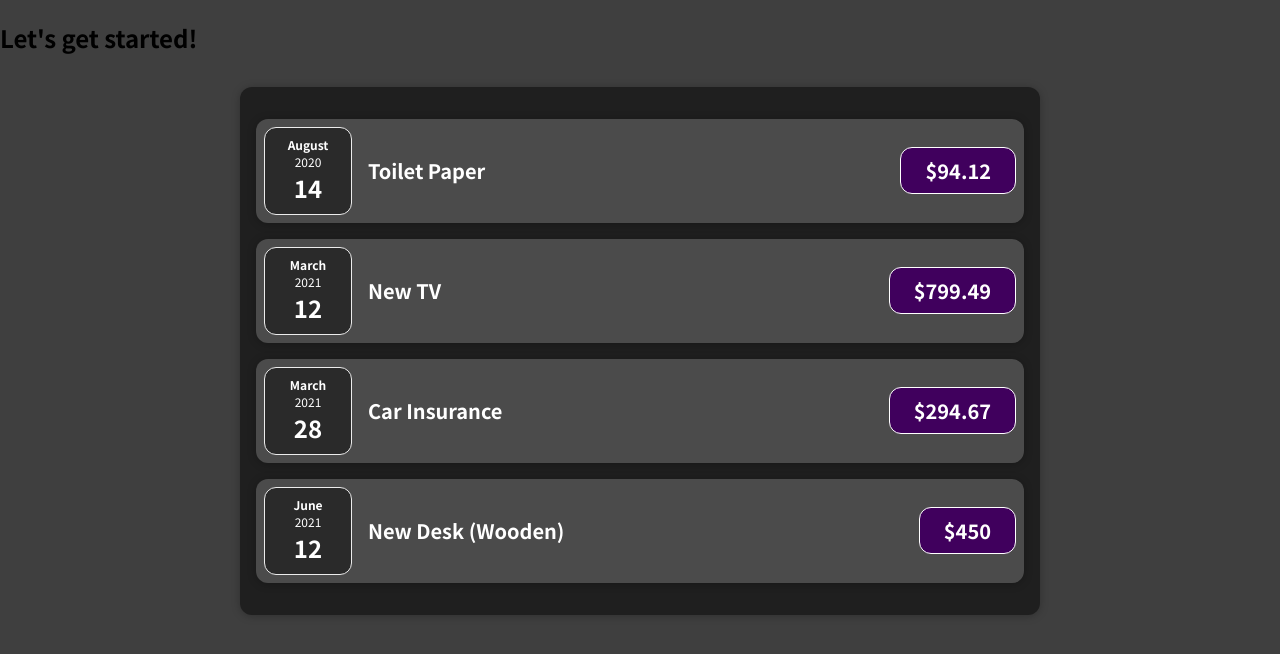
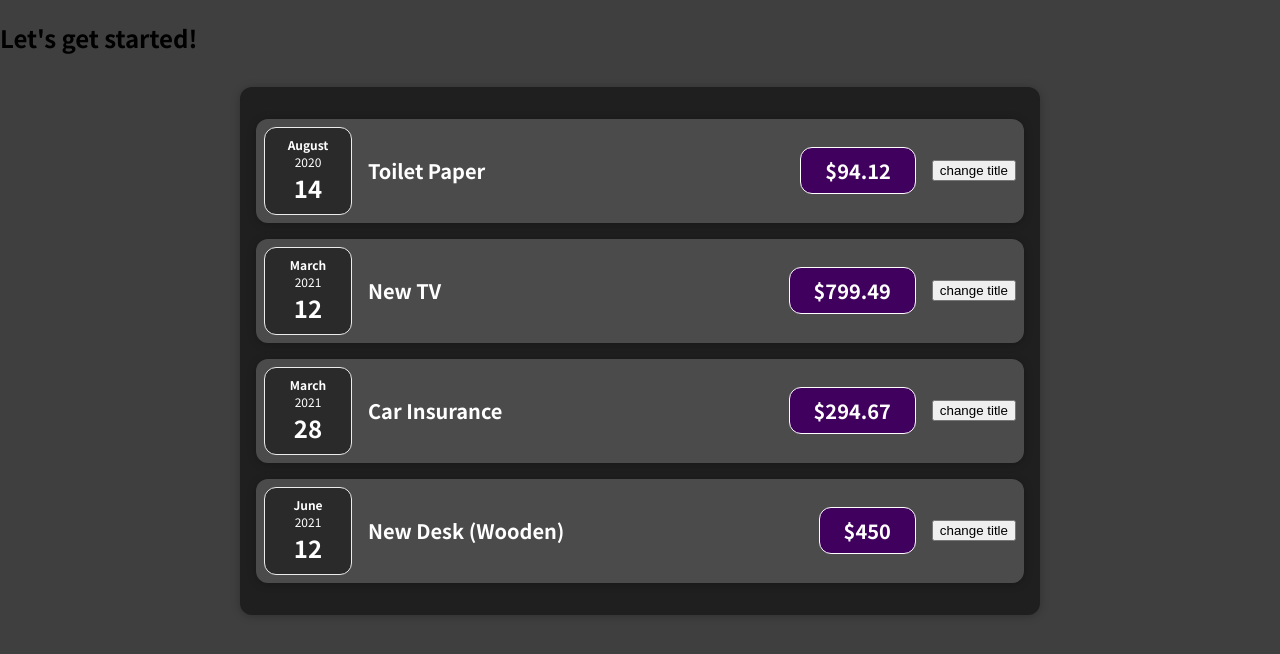
Before and after one commit to kjm541006/udemy, a React (Create React App) app in the folder react/01-starting-setup/: page / in a window 1280 px wide. Shown: the top 654 px of the page. Built offline with nearby package versions, Linux system fonts and the light colour scheme.

Commit message:
useState 사용해 state 추가

```diff
--- a/react/01-starting-setup/src/components/Expenses/ExpenseItem.js
+++ b/react/01-starting-setup/src/components/Expenses/ExpenseItem.js
@@ -1,15 +1,21 @@
-import React from "react";
+import { useState } from "react";
 import ExpenseDate from "./ExpenseDate";
 import Card from "../UI/Card";
 import "./ExpenseItem.css";
 
 export default function ExpenseItem(props) {
+  const [title, setTitle] = useState(props.title);
+  const clickHandler = () => {
+    setTitle("changed");
+    console.log(title);
+  };
   return (
     <Card className="expense-item">
       <ExpenseDate date={props.date} />
       <div className="expense-item__description">
-        <h2>{props.title}</h2>
+        <h2>{title}</h2>
         <div className="expense-item__price">${props.amount}</div>
+        <button onClick={clickHandler}>change title</button>
       </div>
     </Card>
   );
```
Also changed, not shown: 1 other file (tests, documents, lock files or other folders).
